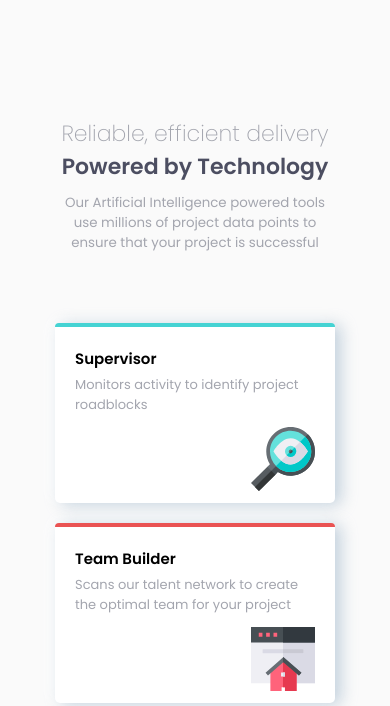
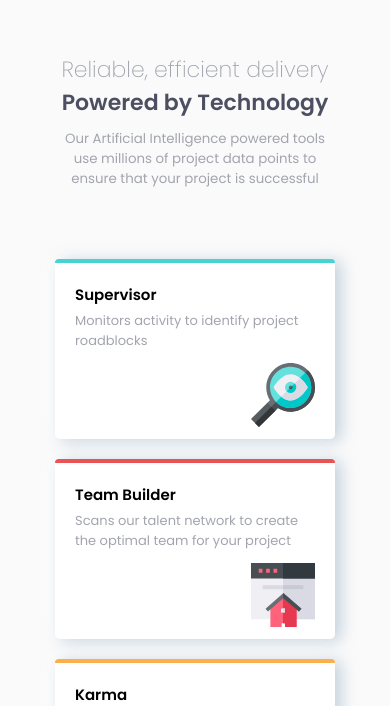
Before and after one commit to shashankrk46/fourcardpreview, a plain HTML site: page index.html in a window 390 px wide. Shown: the part 170-876 px from the top of the page. Drawn offline with Linux system fonts and the light colour scheme.

Commit message:
fixed  height

```diff
--- a/style.css
+++ b/style.css
@@ -123,7 +123,7 @@ body {
   .container {
     justify-content: center;
     align-items: center;
-    height: 180vh;
+    height: 165vh;
     margin: 20px;
   }
   .text-content {
```
